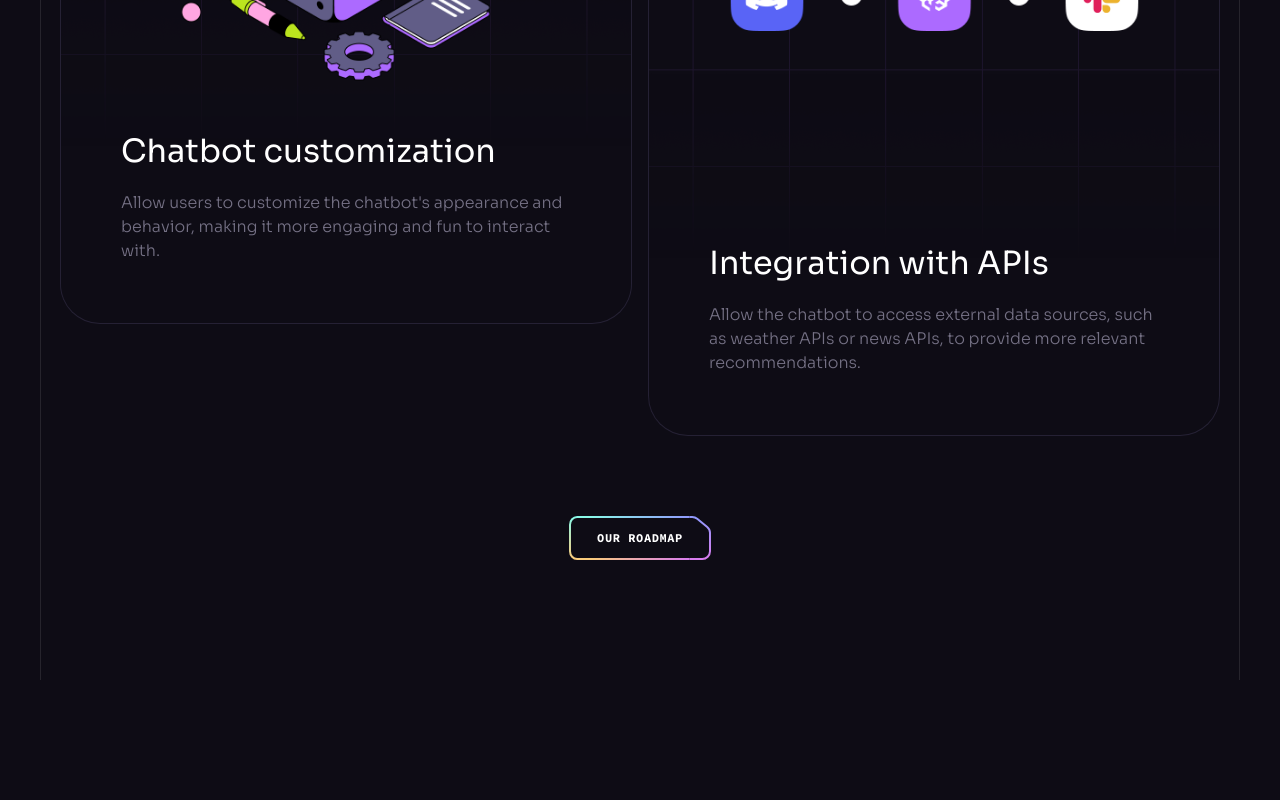
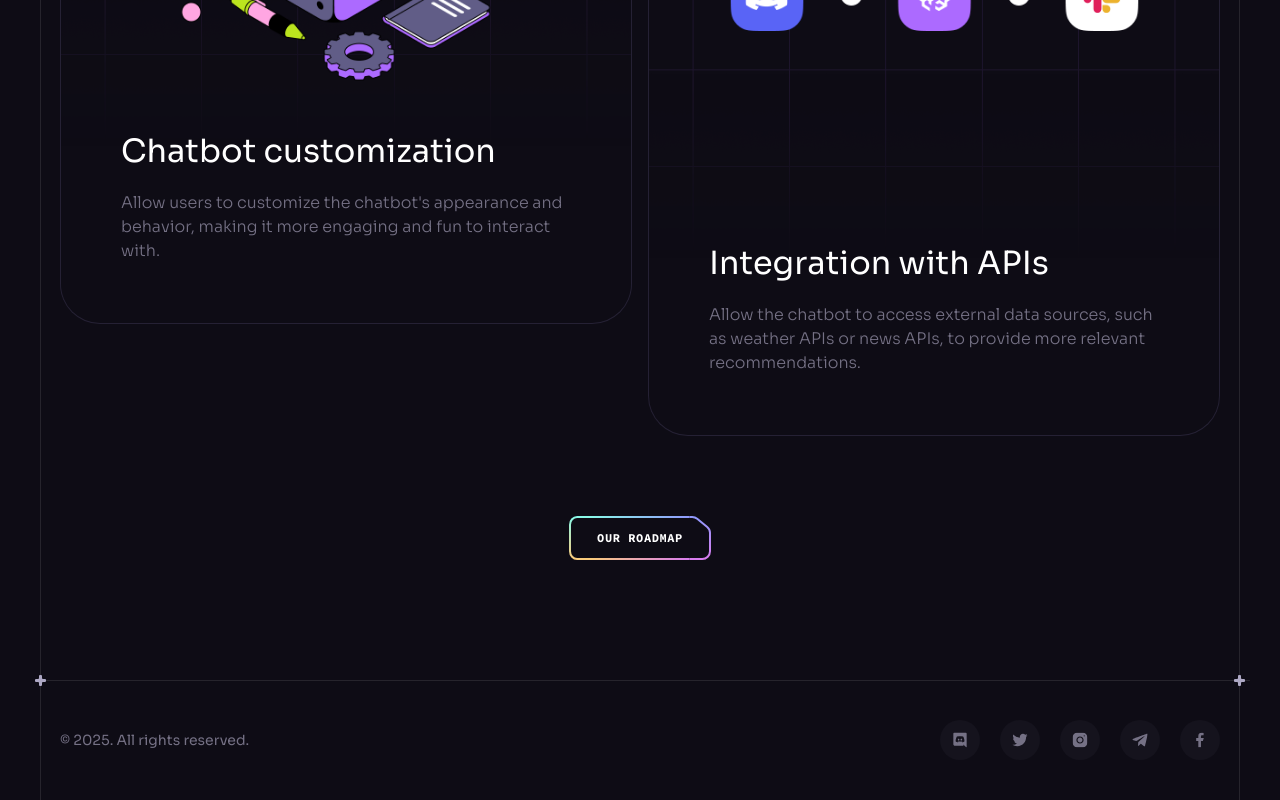
Before and after one commit to Imanbeq/brain-wave, a React app: page / in a window 1280 px wide. Shown: the part 8601-9401 px from the top of the page. Before the commit the page ends 9281 px from the top, so only its background shows below. Built offline with nearby package versions, Linux system fonts and the light colour scheme; the HTML template or start-up script is replaced by a standard one.

Commit message:
added Footer

```diff
--- a/src/App.jsx
+++ b/src/App.jsx
@@ -1,6 +1,7 @@
 import ButtonGradient from "./assets/svg/ButtonGradient";
 import Benefits from "./components/Benefits";
 import Collaboration from "./components/Collaboration";
+import Footer from "./components/Footer";
 import Header from "./components/Header";
 import Hero from "./components/Hero";
 import Pricing from "./components/Pricing";
@@ -18,6 +19,7 @@
         <Services />
         <Pricing />
         <Roadmap />
+        <Footer />
       </div>
       <ButtonGradient />
     </>
--- /dev/null
+++ b/src/components/Footer.jsx
@@ -0,0 +1,29 @@
+import Section from "./Section";
+import { socials } from "../constants";
+
+const Footer = () => {
+  return (
+    <Section crosses className="!px-0 !py-10">
+      <div className="container flex sm:justify-between justify-center items-center gap-10 max-sm:flex-col">
+        <p className="caption text-n-4 lg:block">
+          © {new Date().getFullYear()}. All rights reserved.
+        </p>
+
+        <ul className="flex gap-5 flex-wrap">
+          {socials.map((item) => (
+            <a
+              key={item.id}
+              href={item.url}
+              target="_blank"
+              className="flex items-center justify-center w-10 h-10 bg-n-7 rounded-full transition-colors hover:bg-n-6"
+            >
+              <img src={item.iconUrl} width={16} height={16} alt={item.title} />
+            </a>
+          ))}
+        </ul>
+      </div>
+    </Section>
+  );
+};
+
+export default Footer;
```
